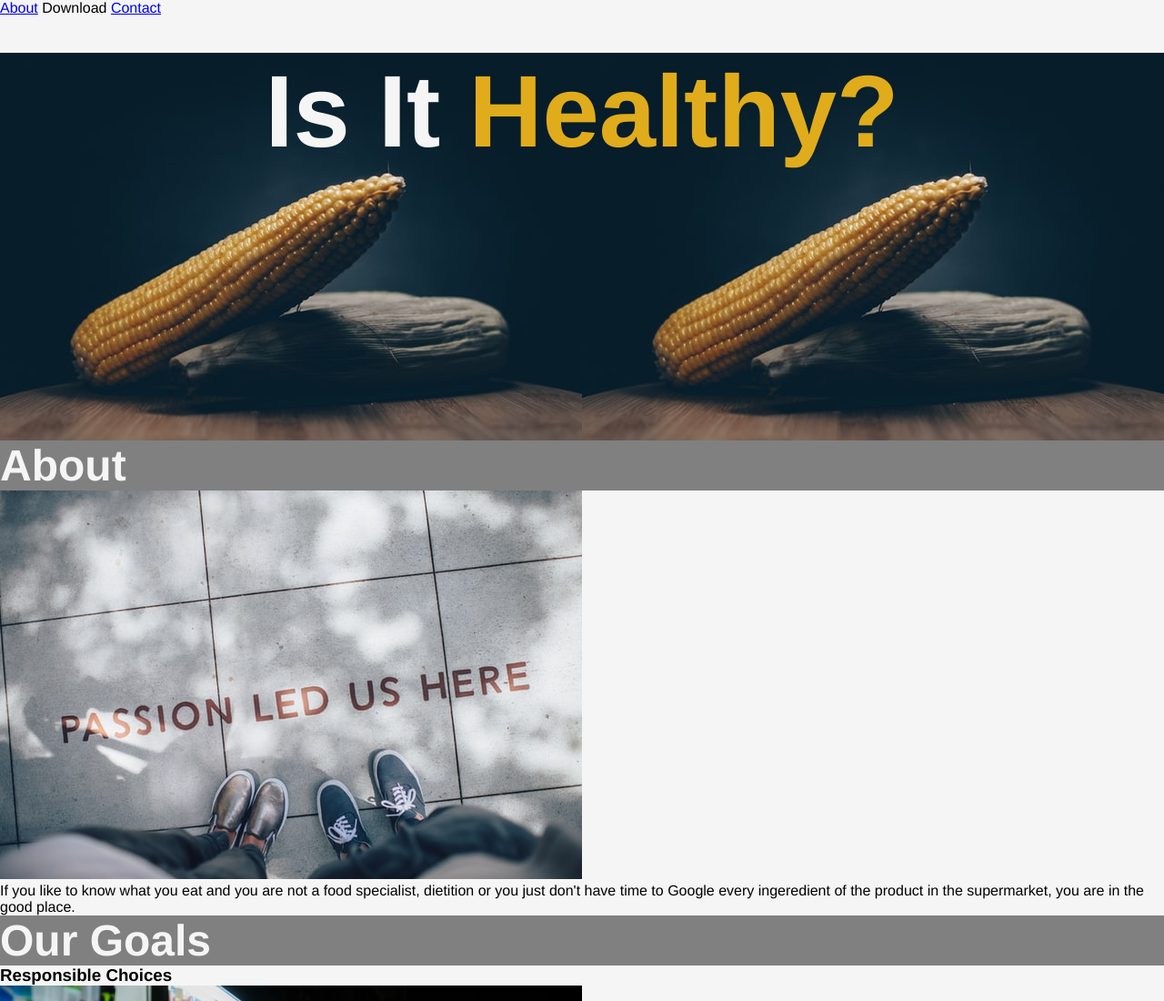
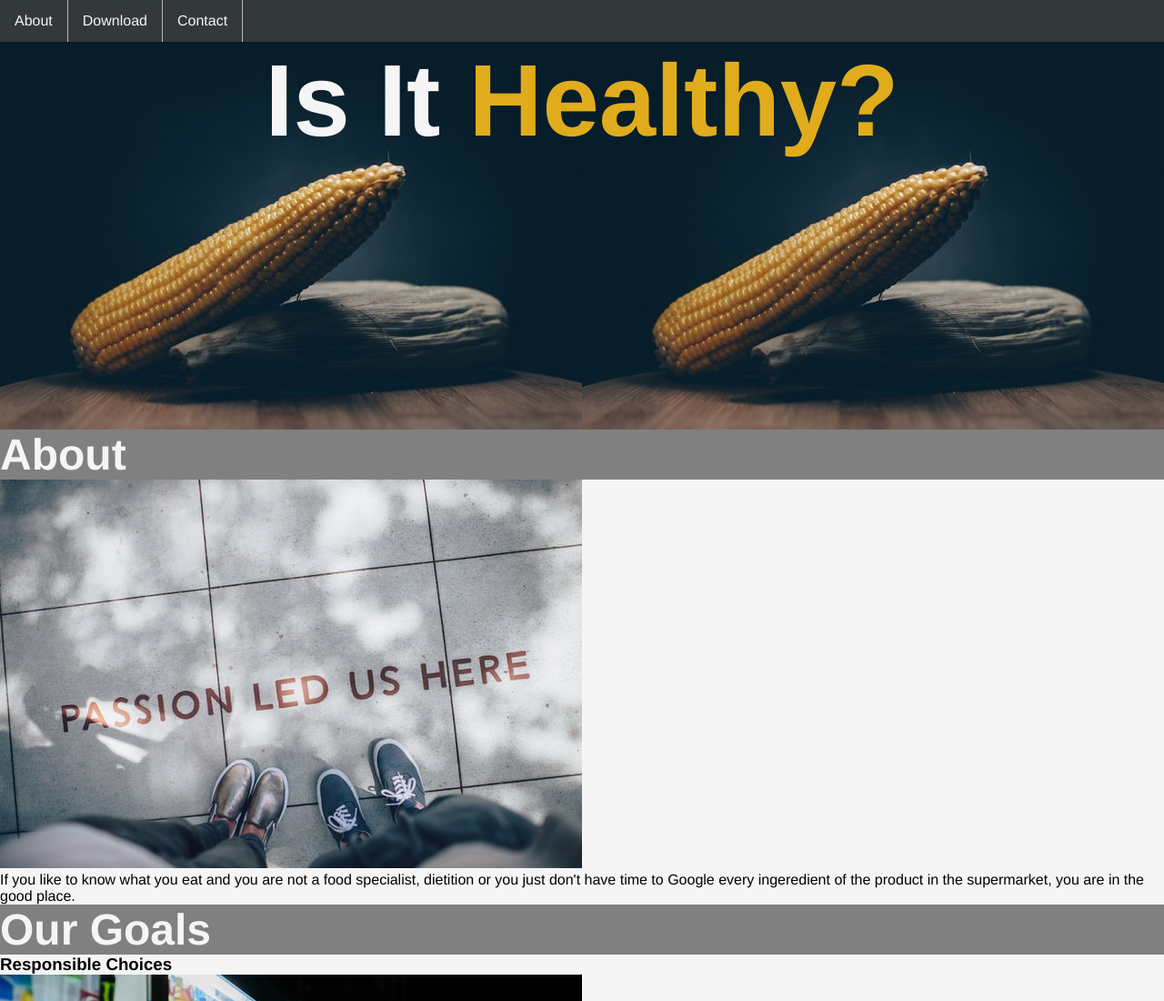
Before and after one commit to kassiakolo/is-it-healthy-website, a plain HTML site: page index.html in a window 1280 px wide. Shown: the top 1100 px of the page at 91% size. Drawn offline with Linux system fonts and the light colour scheme.

Commit message:
Implement menu bar

```diff
--- a/index.html
+++ b/index.html
@@ -2,15 +2,20 @@
 <html>
   <head>
     <link href="./resources/styles.css" type="text/css" rel="stylesheet" />
-    <link rel="stylesheet" href="http://maxcdn.bootstrapcdn.com/font-awesome/4.2.0/css/font-awesome.min.css">
+    <link
+      rel="stylesheet"
+      href="http://maxcdn.bootstrapcdn.com/font-awesome/4.2.0/css/font-awesome.min.css"
+    />
     <title>Is It Healthy?</title>
   </head>
 
   <body>
     <div class="nav">
-      <a href="#about">About</a>
-      <a>Download</a>
-      <a href="#contact">Contact</a>
+      <ul>
+        <li class="li">About</li>
+        <li class="li">Download</li>
+        <li class="li">Contact</li>
+      </ul>
     </div>
 
     <header class="header">
--- a/resources/styles.css
+++ b/resources/styles.css
@@ -12,11 +12,28 @@ body {
 /*Menu*/
 
 .nav {
-  font-size: 1rem;
+  list-style-type: none;
+  margin: 0;
+  padding: 0;
+  overflow: hidden;
+  background-color: #33383b;
+}
+
+.nav .li {
+  display: block;
+  color: whitesmoke;
+  text-align: center;
+  padding: 14px 16px;
+  text-decoration: none;
+  float: left;
+  border-right: 1px solid #bbb;
 }
 
 /*Header*/
 
+.header {
+  padding: 0;
+}
 .header h1 {
   font-size: 7rem;
   font-weight: bold;
@@ -32,7 +49,7 @@ body {
   color: #e0ac1c;
 }
 
-/*General*/
+/*Content*/
 
 h2 {
   font-size: 3rem;
@@ -45,7 +62,6 @@ h2 {
   width: auto;
   background-position-x: center;
 }
-
 
 /* The footer is fixed to the bottom of the page */
 
@@ -123,7 +139,6 @@ footer {
   width: 35%;
 }
 
-
 .footer-distributed .footer-center p {
   display: inline-block;
   color: #ffffff;
@@ -149,14 +164,12 @@ footer {
   width: 30%;
 }
 
-
-.footer-distributed .footer-find-us p{
+.footer-distributed .footer-find-us p {
   display: block;
   color: #ffffff;
   margin: 0;
   line-height: 38px;
 }
-
 
 .footer-distributed .footer-find-us {
   display: block;
```
